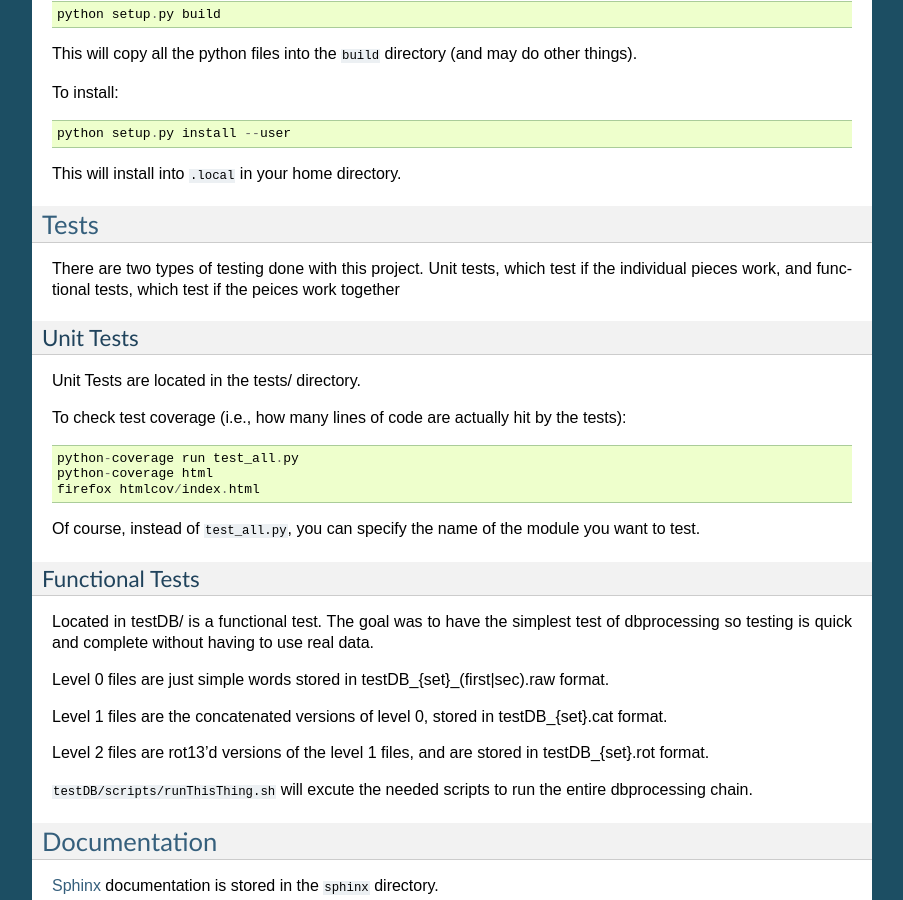
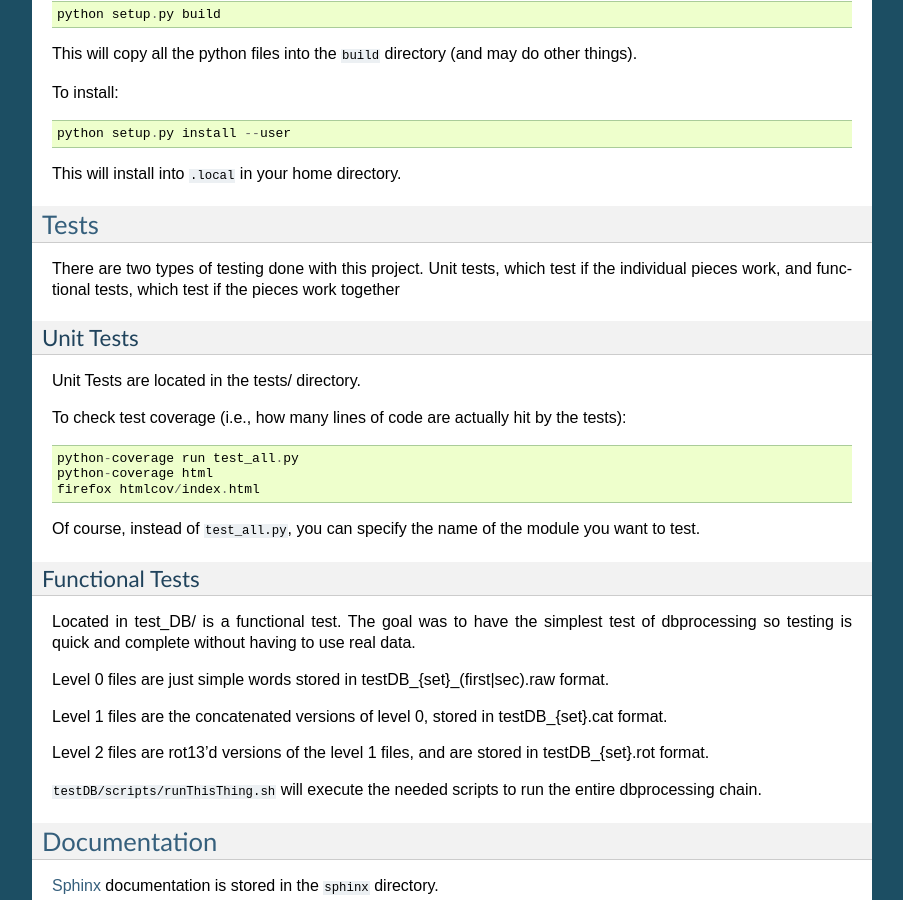
Before and after one commit to spacepy/dbprocessing, a Sphinx documentation site: the page built from sphinx/source/developer.rst, in a window 1280 px wide and 900 px high, scrolled down 331 px. Shown: the whole window, without its empty margins (198-1101 px from the left). Built offline with Sphinx 7.4.7, drawn with Linux system fonts in a browser that asks for light colours; formulas are drawn with MathJax 3.

Commit message:
docs: spelling

```diff
--- a/sphinx/source/developer.rst
+++ b/sphinx/source/developer.rst
@@ -21,7 +21,7 @@ This will install into ``.local`` in your home directory.
 
 Tests
 -----
-There are two types of testing done with this project. Unit tests, which test if the individual pieces work, and functional tests, which test if the peices work together
+There are two types of testing done with this project. Unit tests, which test if the individual pieces work, and functional tests, which test if the pieces work together
 
 .. _unit:
 
@@ -41,7 +41,7 @@ Of course, instead of ``test_all.py``, you can specify the name of the module yo
 
 Functional Tests
 ~~~~~~~~~~~~~~~~~
-Located in testDB/ is a functional test. The goal was to have the simplest test of dbprocessing so testing is quick and complete without having to use real data.
+Located in test_DB/ is a functional test. The goal was to have the simplest test of dbprocessing so testing is quick and complete without having to use real data.
 
 Level 0 files are just simple words stored in testDB_{set}_(first|sec).raw format.
 
@@ -49,7 +49,7 @@ Level 1 files are the concatenated versions of level 0, stored in testDB_{set}.c
 
 Level 2 files are rot13’d versions of the level 1 files, and are stored in testDB_{set}.rot format.
 
-``testDB/scripts/runThisThing.sh`` will excute the needed scripts to run the entire dbprocessing chain.
+``testDB/scripts/runThisThing.sh`` will execute the needed scripts to run the entire dbprocessing chain.
 
 Documentation
 -------------
```
Also changed, not shown: test_DB/README.md.
